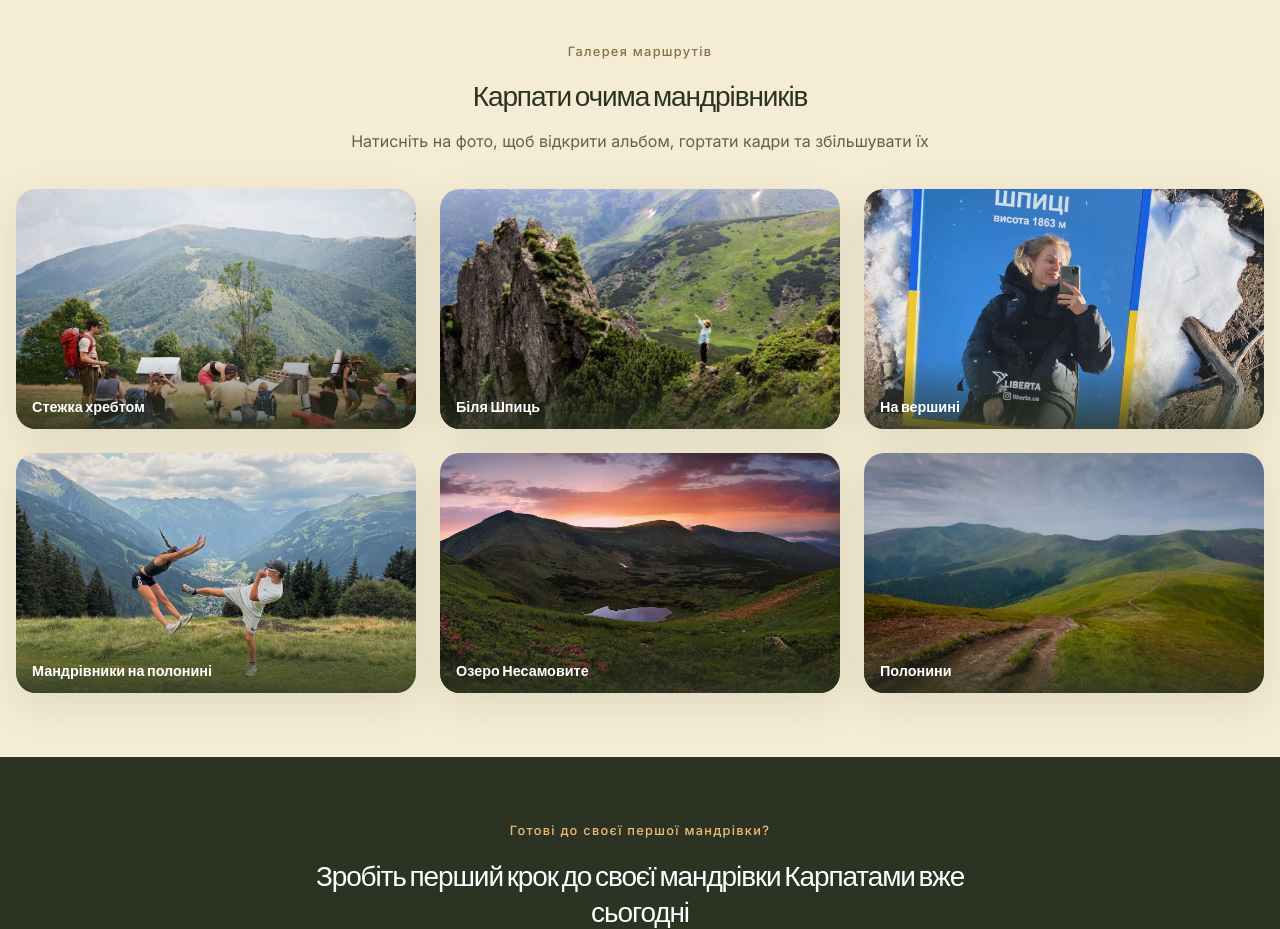
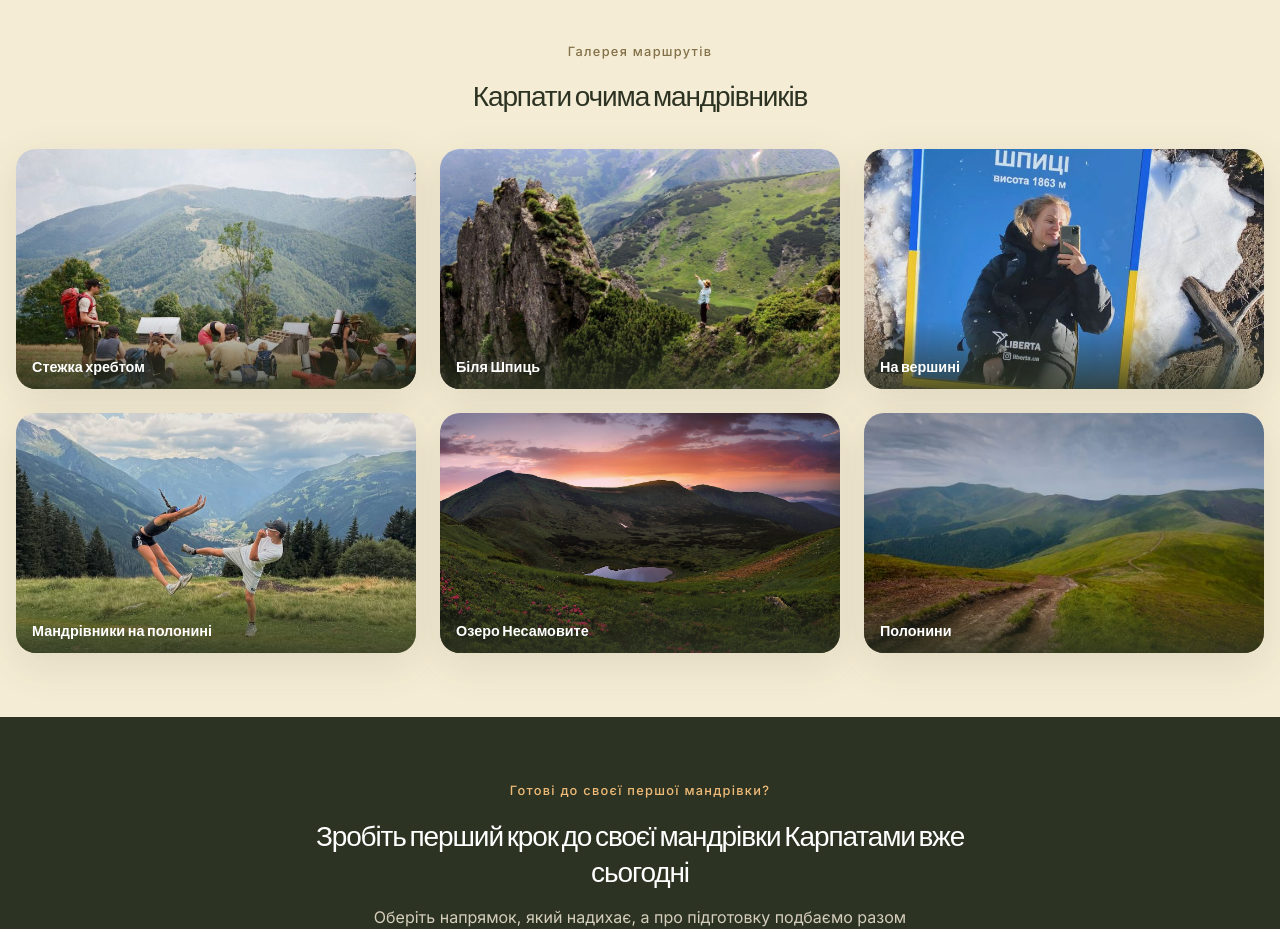
Before and after one commit to KhrystynaByrka/mii-pokhid, a plain HTML site: page index.html in a window 1280 px wide. Shown: the part 3420-4349 px from the top of the page. Drawn offline with nearby package versions, Linux system fonts and the light colour scheme; some packages are replaced by stand-ins of ours; a script that the page names is missing.

Commit message:
feat: змінено під заголовк

```diff
--- a/index.html
+++ b/index.html
@@ -440,7 +440,6 @@
           <div class="section-heading">
             <div class="eyebrow">Галерея маршрутів</div>
             <h2 id="gallery-title">Карпати очима мандрівників</h2>
-            <p>Натисніть на фото, щоб відкрити альбом, гортати кадри та збільшувати їх</p>
           </div>
           <div class="gallery-grid">
             <a class="gallery-link" href="assets/images/на хребті.jpg" data-fancybox="routes" data-caption="Стежка Карпатським хребтом">
```
